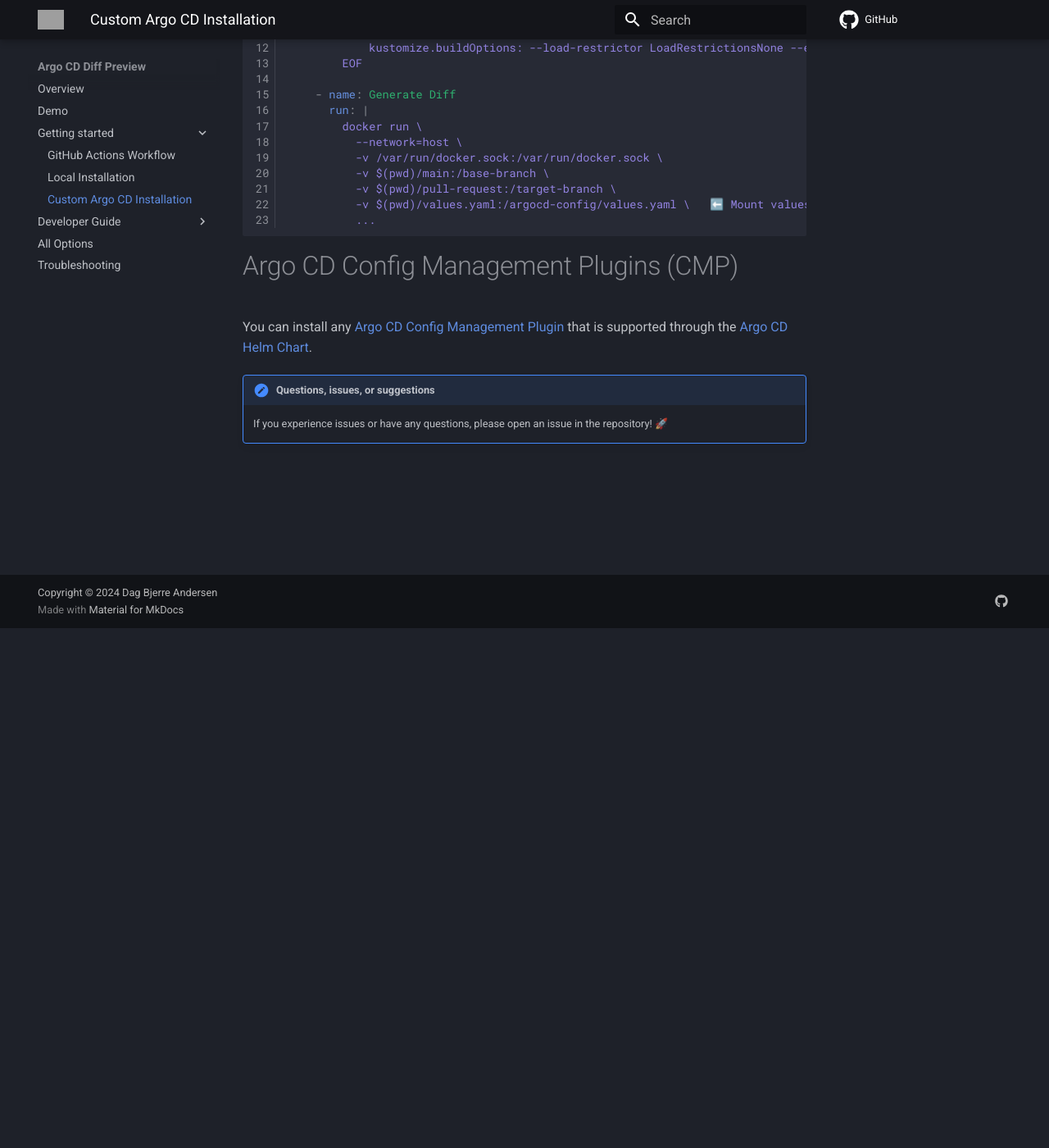
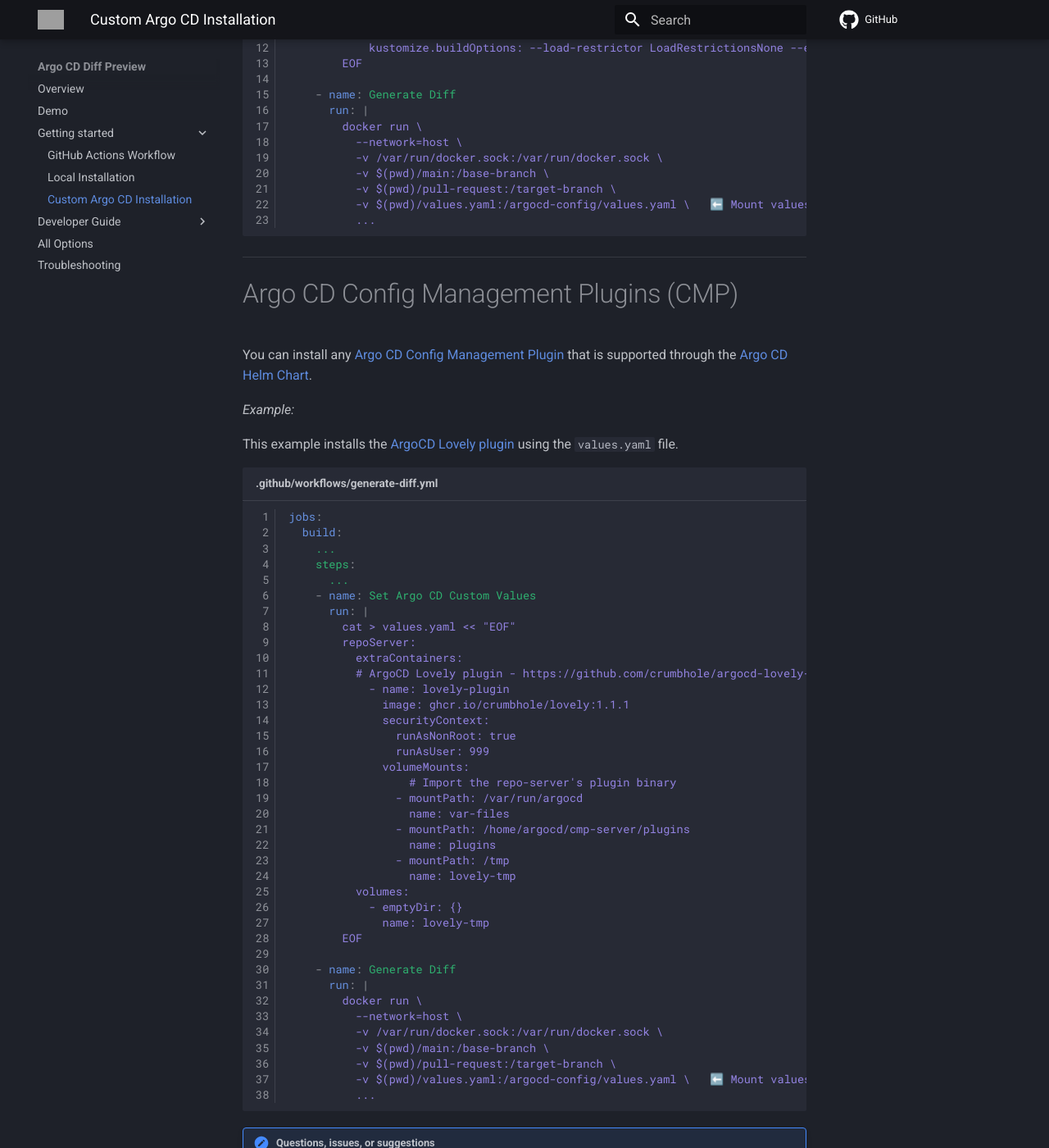
Before and after one commit to dag-andersen/argocd-diff-preview, an MkDocs documentation site: the page built from docs/custom-argo-cd-installation.md, in a window 1280 px wide and 1400 px high, scrolled down 634 px. Shown: the whole window at 82% size. Built offline with MkDocs 1.6.1 and Material for MkDocs 9.7.7, drawn with Linux system fonts in a browser that asks for light colours; comment, search, counter and statistics services are not loaded; some of the changed text lies outside the part shown; grey boxes are pictures that could not be loaded.

Commit message:
Docs | Add CMP example with `argocd-lovely-plugin`

````diff
--- a/docs/custom-argo-cd-installation.md
+++ b/docs/custom-argo-cd-installation.md
@@ -14,7 +14,7 @@
     ...
     steps:
       ...
-    - name: Set ArgoCD Custom Values
+    - name: Set Argo CD Custom Values
       run: |
         cat > values.yaml << "EOF"
         # set whatever helm values you want
@@ -34,9 +34,56 @@
           ...
 ```
 
+---
+
 # Argo CD Config Management Plugins (CMP)
 
 You can install any [Argo CD Config Management Plugin](https://argo-cd.readthedocs.io/en/stable/operator-manual/config-management-plugins/) that is supported through the [Argo CD Helm Chart](https://artifacthub.io/packages/helm/argo/argo-cd).
 
+*Example:*
+
+This example installs the [ArgoCD Lovely plugin](https://github.com/crumbhole/argocd-lovely-plugin) using the `values.yaml` file.
+
+```yaml title=".github/workflows/generate-diff.yml" linenums="1"
+jobs:
+  build:
+    ...
+    steps:
+      ...
+    - name: Set Argo CD Custom Values
+      run: |
+        cat > values.yaml << "EOF"
+        repoServer:
+          extraContainers:
+          # ArgoCD Lovely plugin - https://github.com/crumbhole/argocd-lovely-plugin
+            - name: lovely-plugin
+              image: ghcr.io/crumbhole/lovely:1.1.1
+              securityContext:
+                runAsNonRoot: true
+                runAsUser: 999
+              volumeMounts:
+                  # Import the repo-server's plugin binary
+                - mountPath: /var/run/argocd
+                  name: var-files
+                - mountPath: /home/argocd/cmp-server/plugins
+                  name: plugins
+                - mountPath: /tmp
+                  name: lovely-tmp
+          volumes:
+            - emptyDir: {}
+              name: lovely-tmp
+        EOF
+
+    - name: Generate Diff
+      run: |
+        docker run \
+          --network=host \
+          -v /var/run/docker.sock:/var/run/docker.sock \
+          -v $(pwd)/main:/base-branch \
+          -v $(pwd)/pull-request:/target-branch \
+          -v $(pwd)/values.yaml:/argocd-config/values.yaml \   ⬅️ Mount values.yaml
+          ...
+```
+
 !!! important "Questions, issues, or suggestions"
     If you experience issues or have any questions, please open an issue in the repository! 🚀
````
